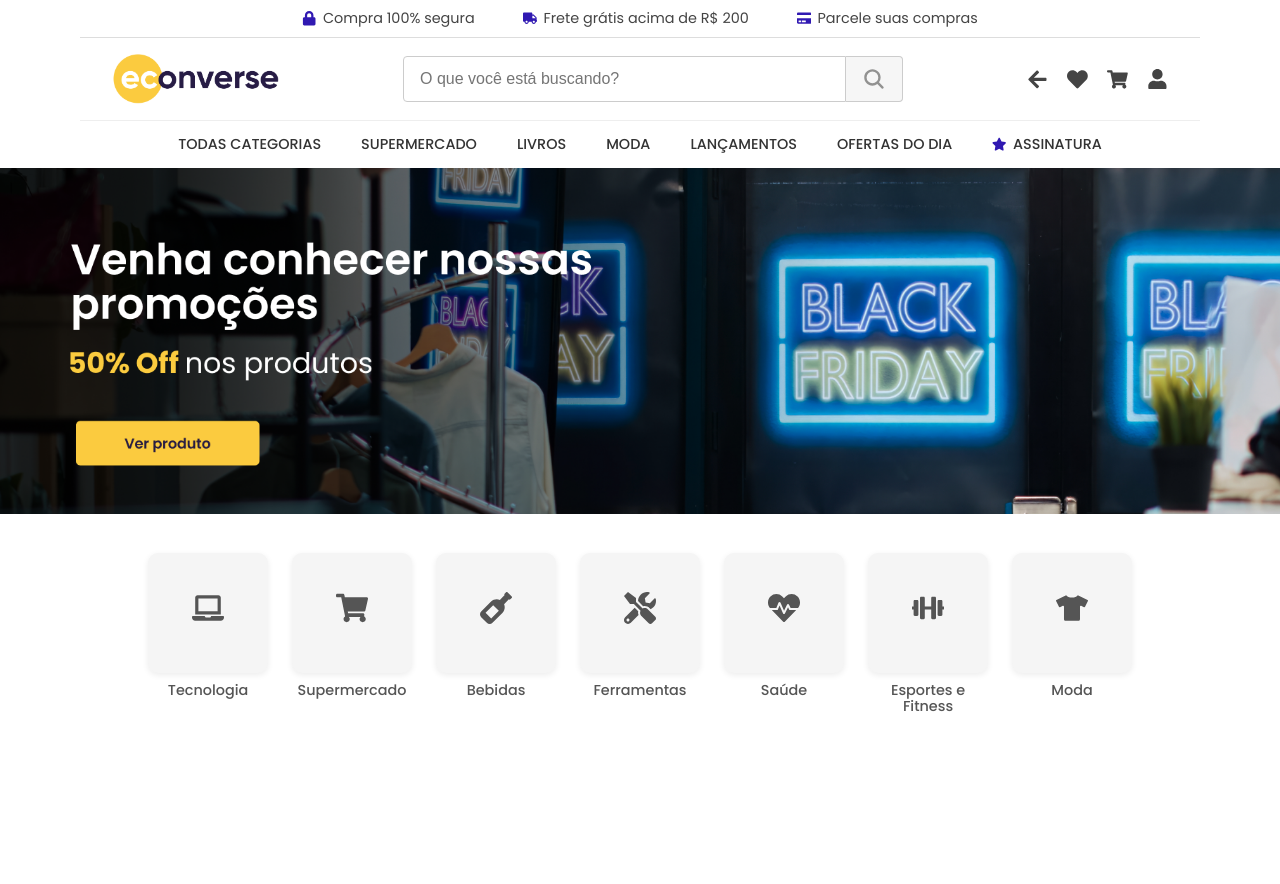
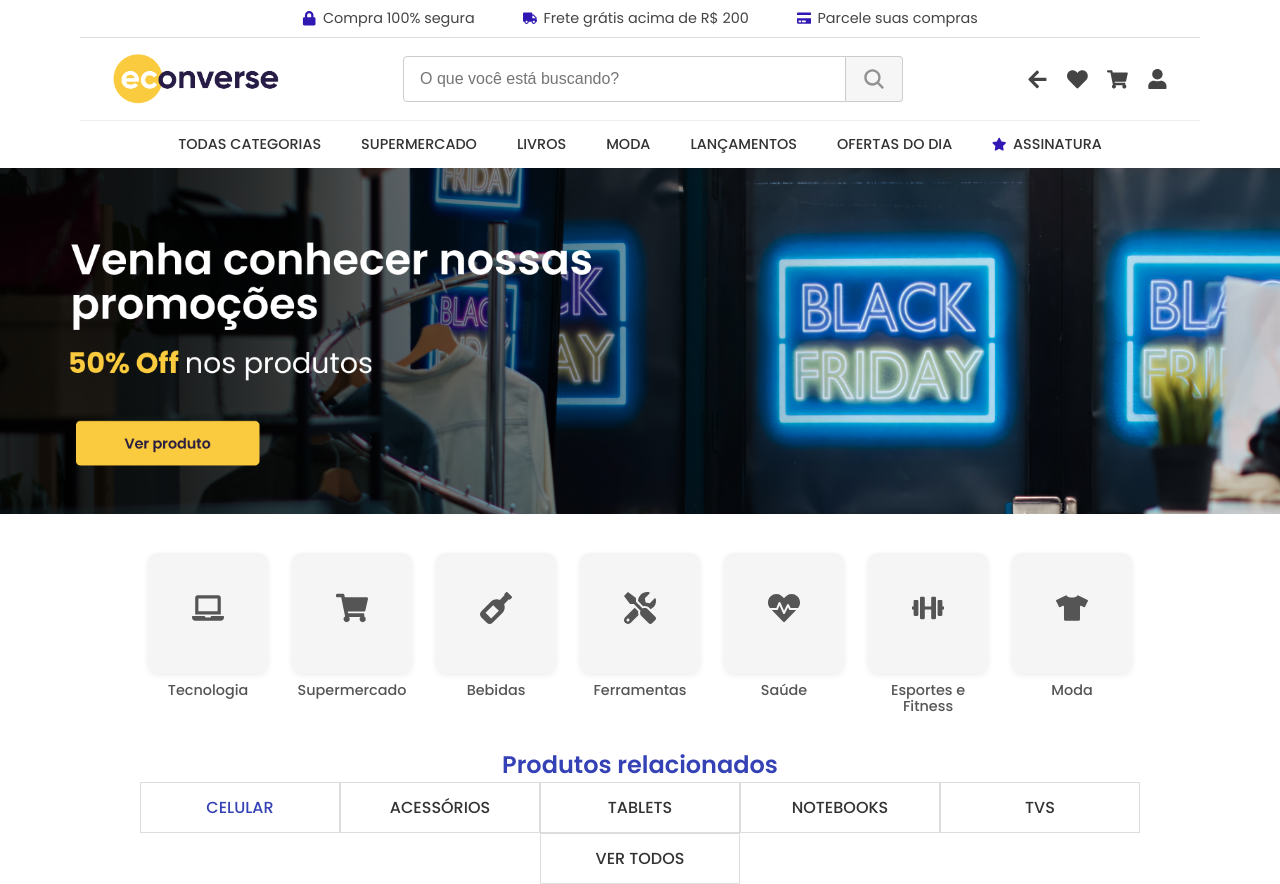
Before and after one commit to ferreiraalan13/teste-front-end, a React (Vite) app: page / in a window 1280 px wide. Before the commit the page ends 800 px from the top, so only its background shows below. Built offline with nearby package versions, Linux system fonts and the light colour scheme.

Commit message:
componente de produtos relacionados

```diff
--- a/src/App.tsx
+++ b/src/App.tsx
@@ -1,6 +1,7 @@
 import { Banner } from "./components/Banner/Banner";
 import { CategoryList } from "./components/CategoryList/CategoryList";
 import { Header } from "./components/Header/Header";
+import { RelatedProducts } from "./components/RelatedProducts/RelatedProducts";
 
 function App() {
   return (
@@ -8,6 +9,7 @@ function App() {
       <Header />
       <Banner />
       <CategoryList />
+      <RelatedProducts />
     </>
   );
 }
--- /dev/null
+++ b/src/components/RelatedProducts/RelatedProducts.module.scss
@@ -0,0 +1,56 @@
+.container {
+  display: flex;
+  flex-direction: column;
+  align-items: center;
+  font-family: 'Poppins', sans-serif;
+  padding-left: 100px;
+  padding-right: 100px;
+}
+
+.titleWrapper {
+  display: flex;
+  align-items: center;
+  width: 100%;
+  justify-content: center;
+  gap: 1rem;
+
+  h2 {
+    font-size: 1.5rem;
+    font-weight: 600;
+    white-space: nowrap;
+  }
+
+  .line {
+    flex: 1;
+    height: 1px;
+  }
+}
+
+.categories {
+  display: flex;
+  justify-content: center;
+  flex-wrap: wrap;
+}
+
+.textTitle{
+    color: #3442B5 ;
+}
+
+.category {
+  border: 1px solid #ddd;
+  padding: 0.75rem 1.5rem;
+  cursor: pointer;
+  transition: all 0.3s ease;
+  font-weight: 500;
+  color: #333;
+  text-align: center;
+  width: 200px;
+
+  &:hover {
+    border-color: #bbb;
+  }
+
+  &.active {
+    color: #3442B5;
+  }
+}
--- /dev/null
+++ b/src/components/RelatedProducts/RelatedProducts.tsx
@@ -0,0 +1,39 @@
+import { useState } from "react";
+import styles from "./RelatedProducts.module.scss";
+
+export function RelatedProducts() {
+  const [active, setActive] = useState("CELULAR");
+
+  const categories = [
+    "CELULAR",
+    "ACESSÓRIOS",
+    "TABLETS",
+    "NOTEBOOKS",
+    "TVS",
+    "VER TODOS",
+  ];
+
+  return (
+    <section className={styles.container}>
+      <div className={styles.titleWrapper}>
+        <div className={styles.line}></div>
+        <h2 className={styles.textTitle}>Produtos relacionados</h2>
+        <div className={styles.line}></div>
+      </div>
+
+      <div className={styles.categories}>
+        {categories.map((cat) => (
+          <div
+            key={cat}
+            className={`${styles.category} ${
+              active === cat ? styles.active : ""
+            }`}
+            onClick={() => setActive(cat)}
+          >
+            {cat}
+          </div>
+        ))}
+      </div>
+    </section>
+  );
+}
```
